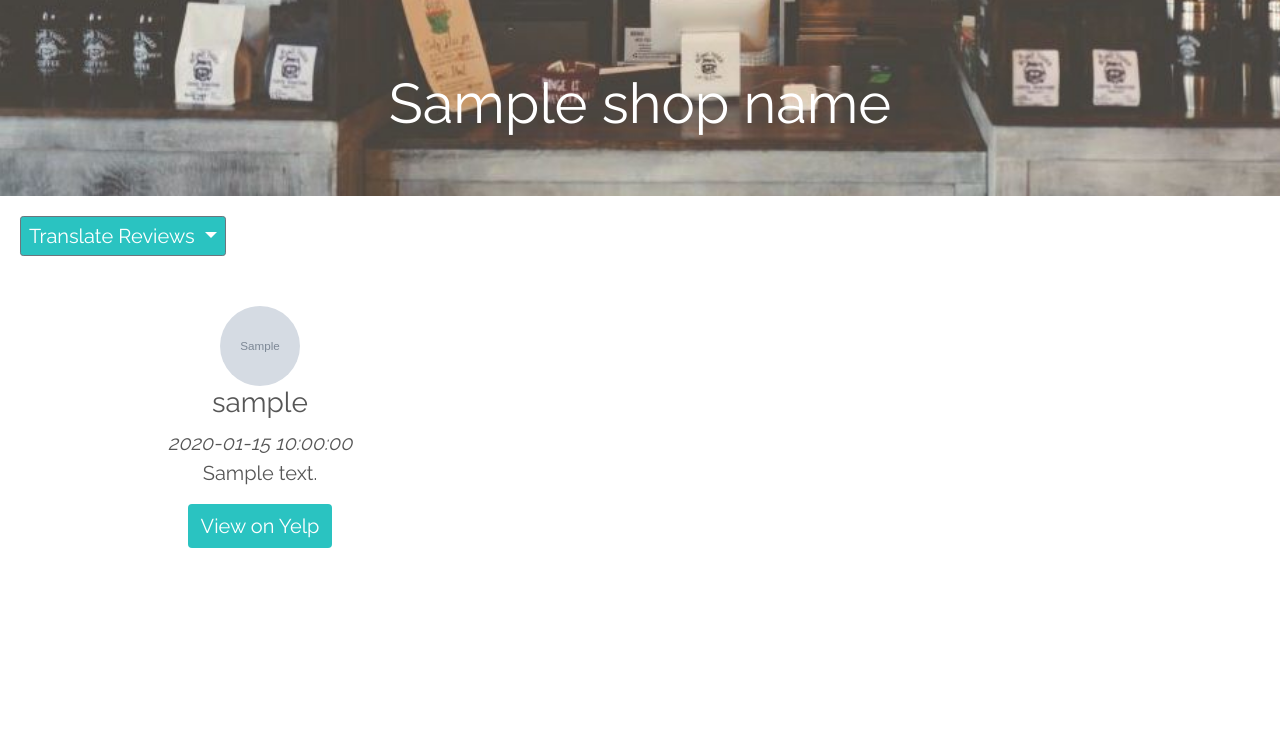
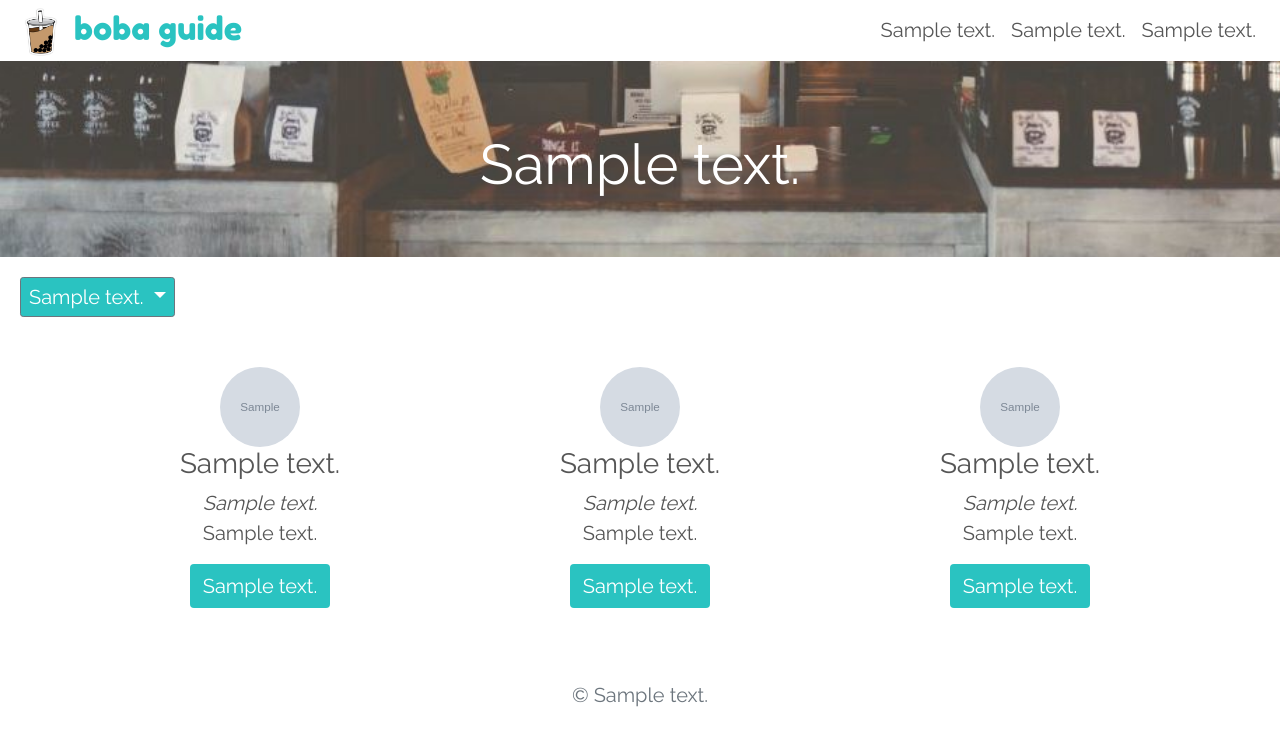
Before and after one commit to rooneyshuman/bobaguide, a Flask app: template templates/translation.html in a window 1280 px wide. Shown: the top 746 px of the page. Run offline with Flask 2, Linux system fonts and the light colour scheme; the template is opened without the code that fills it: most values are stand-ins (such as "Sample title", 1, 10 or a date in 2020); grey boxes marked "Sample" are stand-in pictures; some libraries are stand-ins or nearby versions.

Commit message:
Translate each text component
Due to some frustration with Jinja2 loops and the inability to use a
counter (cannot set variables outside of a loop), I removed the loop and
hard coded each piece to be translated. Not great, but this works better
for demo purposes since the whole page will be translated.

```diff
--- a/templates/translation.html
+++ b/templates/translation.html
@@ -5,16 +5,33 @@
 {% endblock %}
 
 {% block content %}
+<header>
+    <nav class="navbar mavbar-expand-sm navbar-light bg-white" role="navigation">
+      <a class="navbar-brand" href="/">
+        <img src="/static/images/logo.jpg" width=50px></i> boba guide
+      </a>
+
+      <div class="expand navbar-expand">
+        <ul class="nav navbar-nav navbar-right">
+          <li class="nav-item"><a class="nav-link" href="/">{{ translation.translations[0].translatedText }}</a></li>
+          <li class="nav-item"><a class="nav-link" href="/form">{{ translation.translations[1].translatedText }}</a></li>
+          <li class="nav-item"><a class="nav-link" href="/shops">{{ translation.translations[2].translatedText }}</a></li>
+        </ul>
+      </div>
+
+    </nav>
+  </header>
+
 <div>
   <div class="container" id="shop_bg">
     <h1>
-      <center>{{ shop_name }}</center>
+      <center>{{ translation.translations[3].translatedText }}</center>
     </h1>
   </div>
   <div class="dropdown">
     <button class="btn btn-sm btn-secondary dropdown-toggle dropdown-button" type="button" id="dropdownMenuButton"
       data-toggle="dropdown" aria-haspopup="true" aria-expanded="false">
-      Translate Reviews
+      {{ translation.translations[4].translatedText }}
     </button>
     <div class="dropdown-menu" aria-labelledby="dropdownMenuButton">
       <p><a class="dropdown-item" href="/translation/{{ shop_name }}/{{ shop_phone }}/ar">Arabic</a>
@@ -32,8 +49,6 @@
       <p><a class="dropdown-item" href="/translation/{{ shop_name }}/{{ shop_phone }}/fr">French</a>
       </p>
       <p><a class="dropdown-item" href="/translation/{{ shop_name }}/{{ shop_phone }}/de">German</a>
-      </p>
-      <p><a class="dropdown-item" href="/translation/{{ shop_name }}/{{ shop_phone }}/fr">French</a>
       </p>
       <p><a class="dropdown-item" href="/translation/{{ shop_name }}/{{ shop_phone }}/he">Hebrew</a>
       </p>
@@ -59,16 +74,33 @@
   </div>
   <div class="container marketing">
     <div class="row">
-      {% for review in yelp_reviews %}
       <div class="col-lg-4">
-        <img src="{{ review.user_img }}" id="user_img">
-        <h3>{{ review.user_name }}</h3>
-        <i>{{ review.date }}</i>
-        <p>{{ translation.translations[loop.index-1].translatedText }}</p>
-        <p><a class="btn btn-md" href="{{ review.url }}" role="button" target="_blank">View on Yelp</a></p>
+        <img src="{{ yelp_reviews[0].user_img }}" id="user_img">
+        <h3>{{ translation.translations[7].translatedText }}</h3>
+        <i>{{ translation.translations[8].translatedText }}</i>
+        <p>{{ translation.translations[9].translatedText }}</p>
+        <p><a class="btn btn-md" href="{{ yelp_reviews[0].url }}" role="button"
+            target="_blank">{{ translation.translations[5].translatedText }}</a></p>
       </div>
-      {% endfor %}
+      <div class="col-lg-4">
+        <img src="{{ yelp_reviews[1].user_img }}" id="user_img">
+        <h3>{{ translation.translations[10].translatedText }}</h3>
+        <i>{{ translation.translations[11].translatedText }}</i>
+        <p>{{ translation.translations[12].translatedText }}</p>
+        <p><a class="btn btn-md" href="{{ yelp_reviews[1].url }}" role="button"
+            target="_blank">{{ translation.translations[5].translatedText }}</a></p>
+      </div>
+      <div class="col-lg-4">
+        <img src="{{ yelp_reviews[2].user_img }}" id="user_img">
+        <h3>{{ translation.translations[13].translatedText }}</h3>
+        <i>{{ translation.translations[14].translatedText }}</i>
+        <p>{{ translation.translations[15].translatedText }}</p>
+        <p><a class="btn btn-md" href="{{ yelp_reviews[2].url }}" role="button"
+            target="_blank">{{ translation.translations[5].translatedText }}</a></p>
+      </div>
     </div>
   </div>
-
+  <footer>
+    <p class="text-center text-muted">&#xa9; {{ translation.translations[6].translatedText }}</p>
+  </footer>
   {% endblock %}
```
